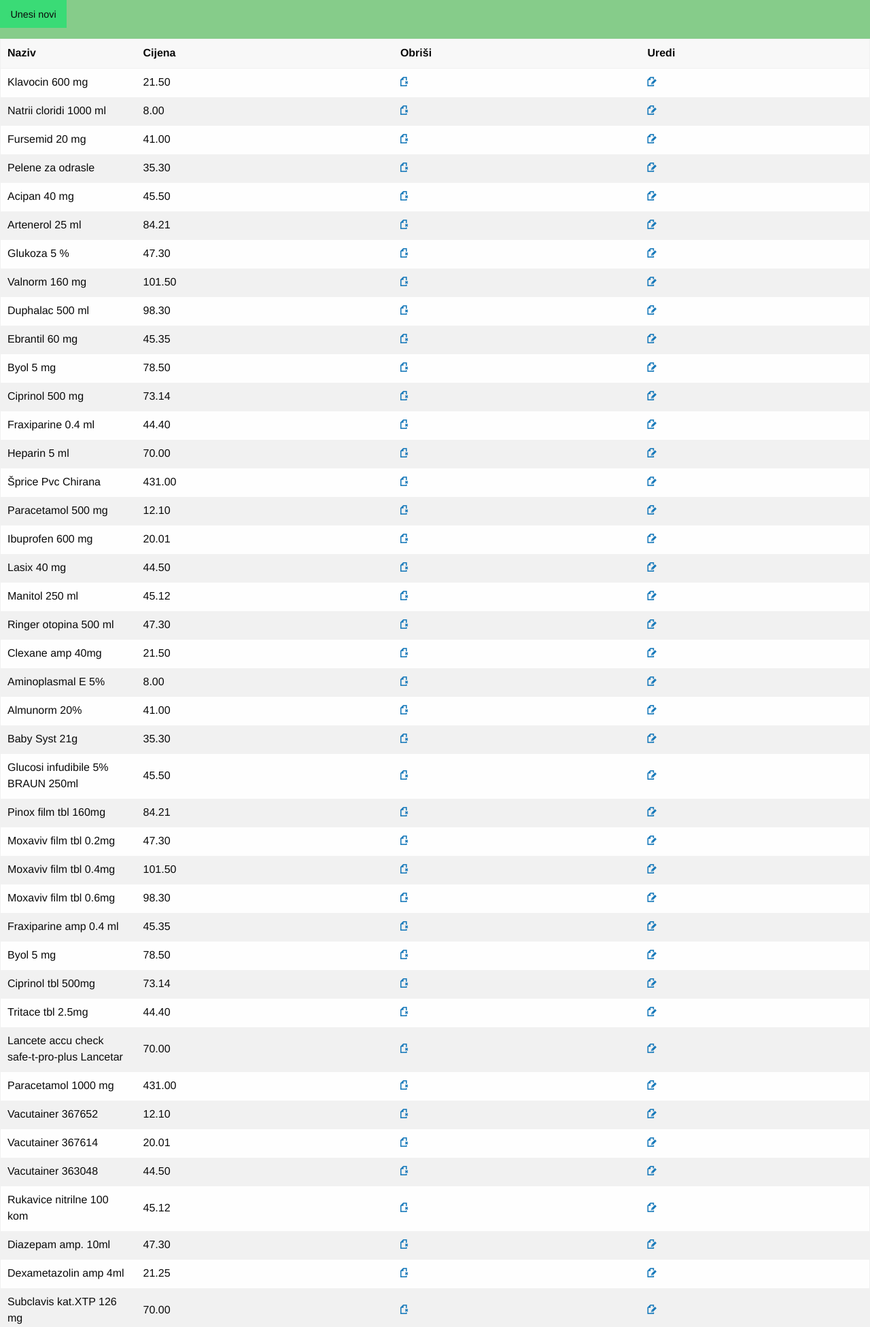
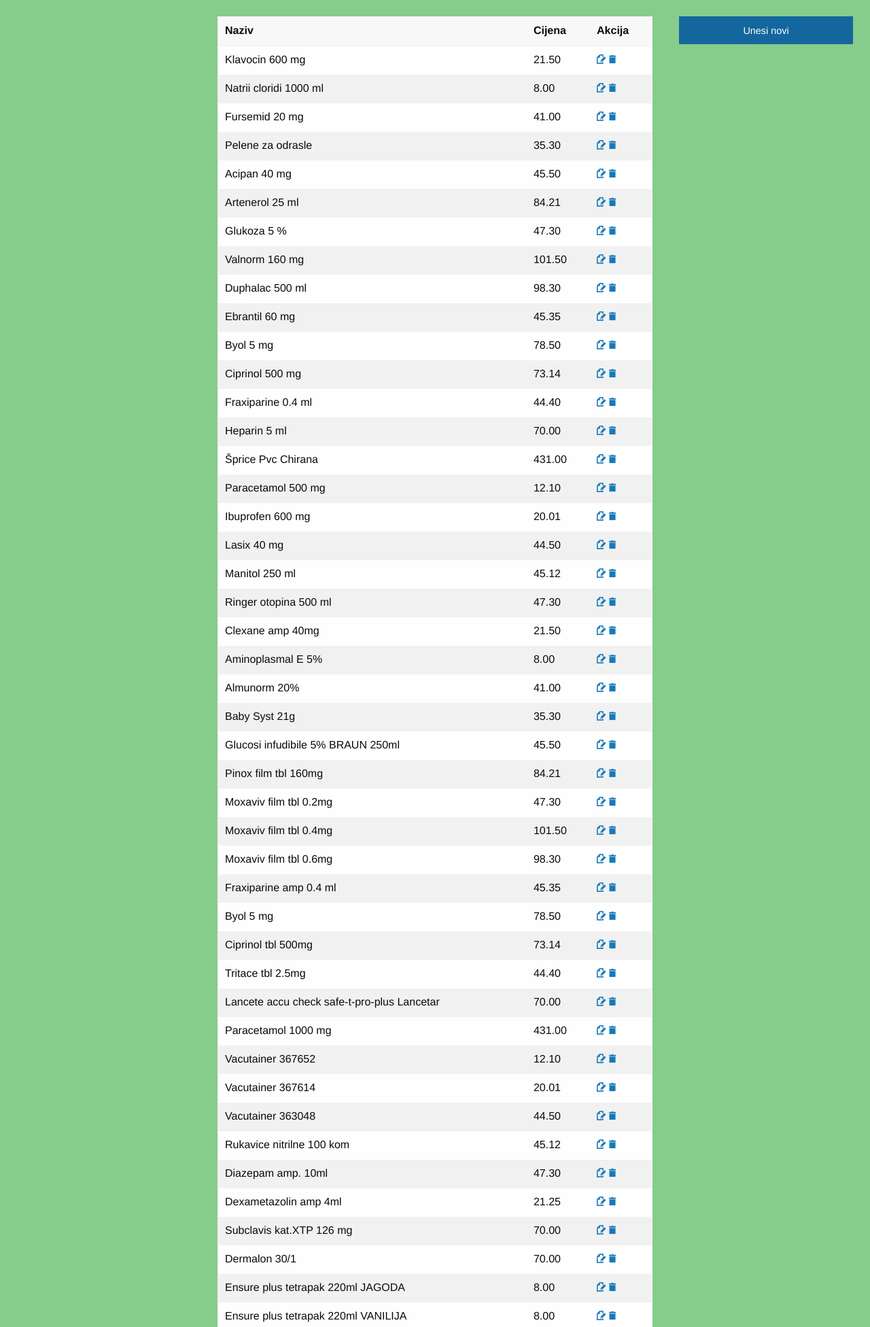
Before and after one commit to BeyerMatija/Edunova, a PHP site: page /privatno/lijekovi/index.php in a window 1280 px wide. Shown: the part 55-2007 px from the top of the page at 68% size. Run offline with PHP 8.4, Linux system fonts and the light colour scheme; the visitor is signed in with stand-in values (Sample User, id 1); data comes from the database, SQL or seed files in the repository.

Commit message:
Update index.php

```diff
--- a/Zavrsni rad v2.2/privatno/lijekovi/index.php
+++ b/Zavrsni rad v2.2/privatno/lijekovi/index.php
@@ -1,4 +1,5 @@
- <?php include_once '../../konfiguracija.php';  ?>
+ <?php include_once '../../konfiguracija.php'; ?>
+ <?php include_once '../../funkcije.php'; provjeralogin(); ?>
 <!doctype html>
 <html class="no-js" lang="en" dir="ltr">
   <head>
@@ -7,20 +8,18 @@
   <body>
   	<?php include_once '../../predlosci/menu.php'; ?>
 
-  	<div class="row">
-  		<div class="large-6">
-  			<a href="<?php echo $putanjaAPP. "privatno/lijekovi/unesi.php";?>"><button class="success button">Unesi novi</button></a>
-  			</div>
-  	</div>
+  	<div class="row grid-x">
+  	<div class="medium-3 large-3 columns"></div>
+  	<div class="small-12 medium-6 large-6 columns">
+  		</br>
+
   	  	    <table>
 		<thead>
 			<tr>
 
-			<th width="200">Naziv</th>
+			<th>Naziv</th>
 			<th>Cijena</th>
-			<th>Obriši</th>
-			<th>Uredi</th>
-
+			<th>Akcija</th>
 
 			</tr>
 		</thead>
@@ -36,13 +35,22 @@
 		<tr>
 			<td><?php echo $lijek->naziv; ?></td>
 			<td><?php echo $lijek->cijena; ?></td>
-			<td><a href="<?php echo $putanjaAPP. "privatno/lijekovi/delete.php?sifra=".$lijek->sifra?>"><i title="Obriši" class="step fi-page-delete size-48"></i></a></td>
-			<td><a href="<?php echo $putanjaAPP. "privatno/lijekovi/uredi.php?sifra=".$lijek->sifra?>"><i title="Uredi" class="step fi-page-edit size-48"></i></a></td>
 
+			<td>
+				<a href="<?php echo $putanjaAPP. "privatno/lijekovi/uredi.php?sifra=".$lijek->sifra?>"><i title="Uredi" class="step fi-page-edit size-48"></i></a>
+				<a href="<?php echo $putanjaAPP. "privatno/lijekovi/delete.php?sifra=".$lijek->sifra?>"><i title="Obriši" class="step fi-trash size-48"></i></a>
+
+			</td>
 		</tr>
 			    <?php endforeach; ?>
 			</tbody>
 		</table>
+	</div>
+	<div class="small-12 medium-3 large-3 columns">
+		<a href="<?php echo $putanjaAPP. "privatno/lijekovi/unesi.php";?>">
+  			</br><button class="success button expanded" style="float: right; width:80%;background: #14679e; color:white; margin-right: 25px;">Unesi novi</button></a>
+	</div>
+	</div>
 
 	<?php	include_once '../../predlosci/podnozje.php'; ?>
    <?php	include_once '../../predlosci/skripte.php'; ?>
```
